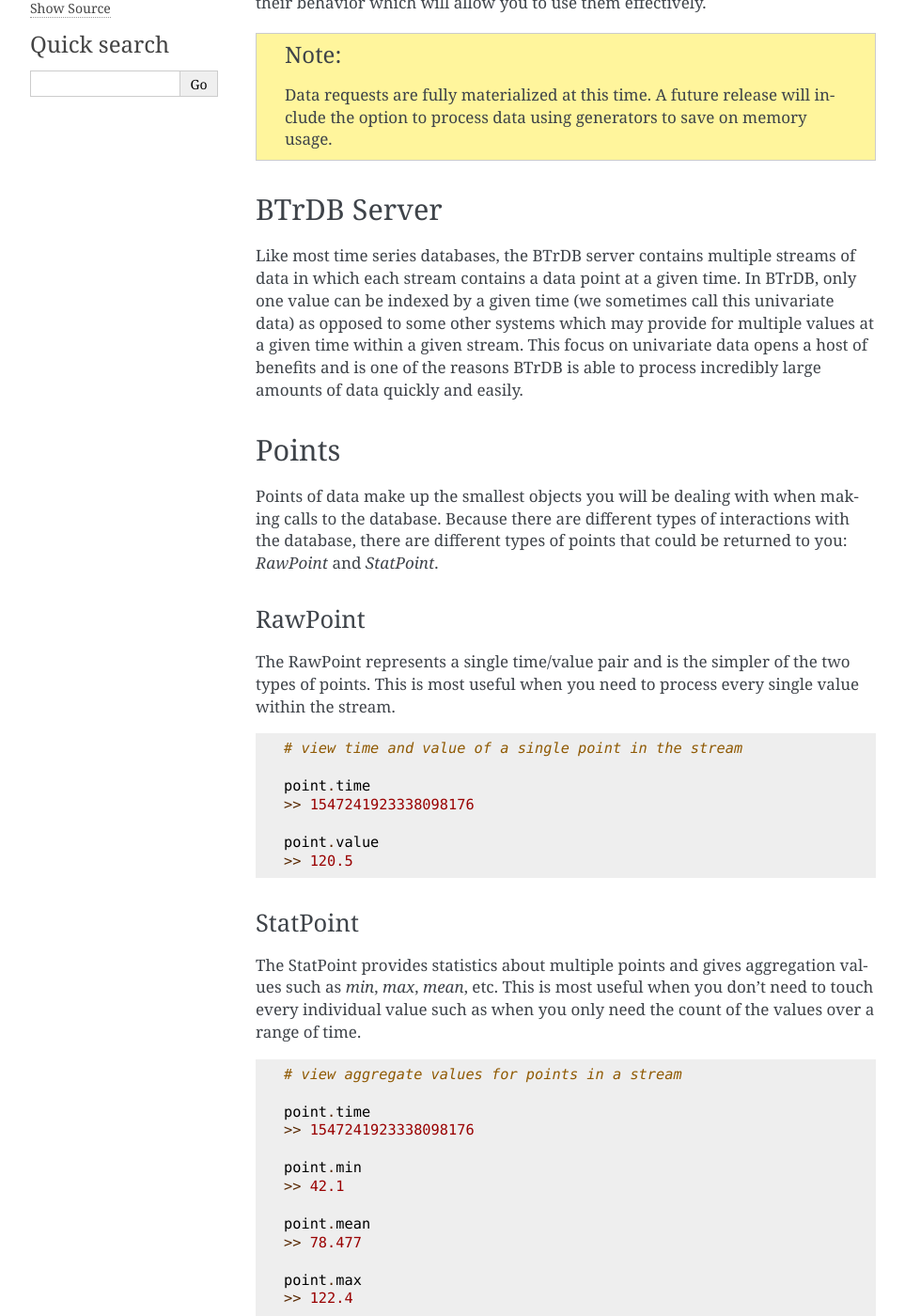
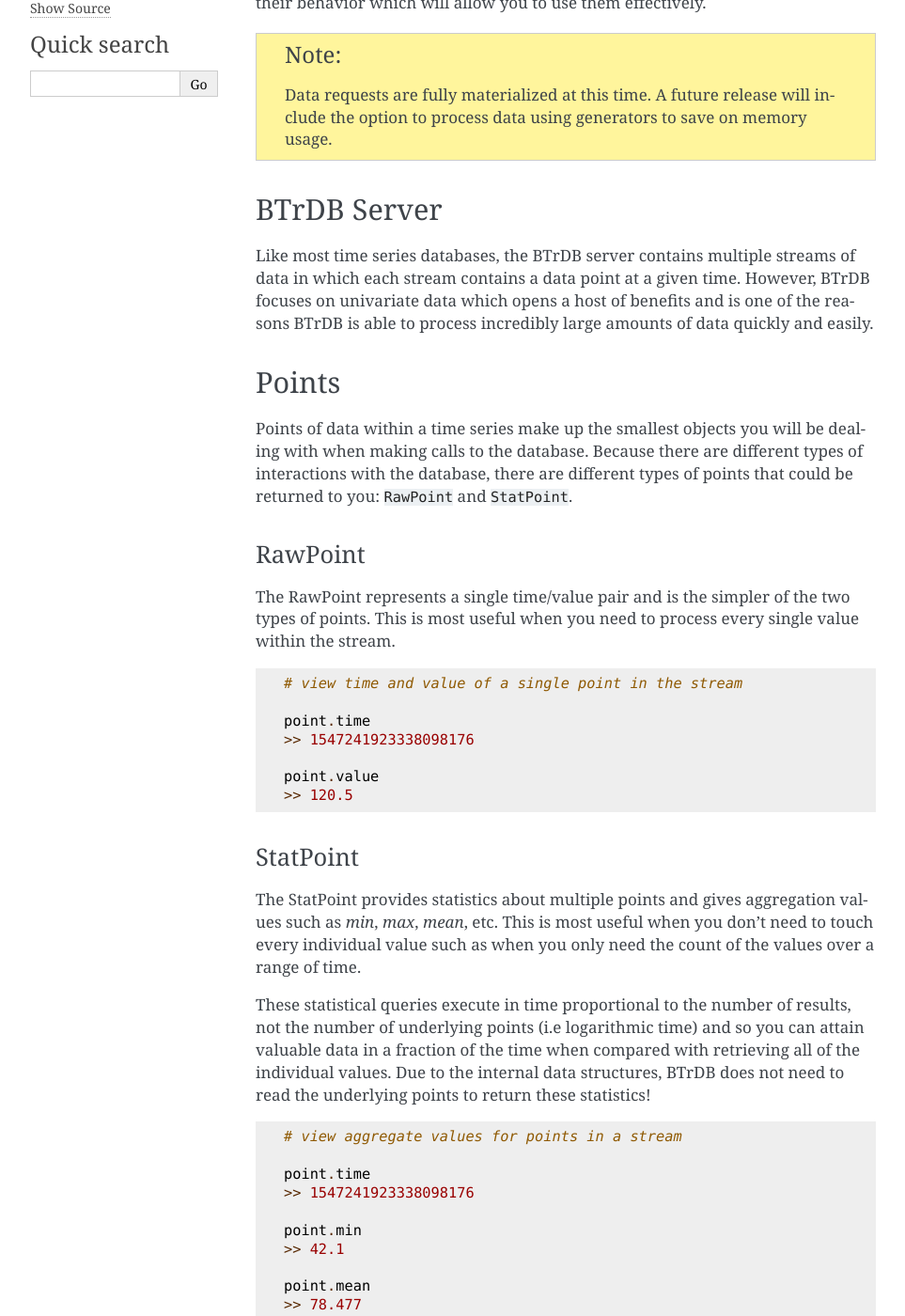
Before and after one commit to BTrDB/btrdb-python, a Sphinx documentation site: the page built from docs/source/concepts.rst, in a window 1280 px wide and 1400 px high, scrolled down 299 px. Shown: the whole window at 94% size, without its empty margins (148-1111 px from the left). Built offline with Sphinx 7.4.7, drawn with Linux system fonts in a browser that asks for light colours; pages that are not in the unit, such as notebooks, are missing from menus.

Commit message:
updates requested from PR review

```diff
--- a/docs/source/concepts.rst
+++ b/docs/source/concepts.rst
@@ -17,20 +17,17 @@ of their behavior which will allow you to use them effectively.
 BTrDB Server
 ------------
 Like most time series databases, the BTrDB server contains multiple streams of
-data in which each stream contains a data point at a given time.  In BTrDB, only
-one value can be indexed by a given time (we sometimes call this univariate
-data) as opposed to some other systems which may provide for multiple values at
-a given time within a given stream.  This focus on univariate data opens a host
-of benefits and is one of the reasons BTrDB is able to process incredibly
-large amounts of data quickly and easily.
-
+data in which each stream contains a data point at a given time.  However,
+BTrDB focuses on univariate data which opens a host of benefits and is one of
+the reasons BTrDB is able to process incredibly large amounts of data quickly
+and easily.
 
 Points
 ------------
-Points of data make up the smallest objects you will be dealing with when making
-calls to the database.  Because there are different types of interactions with
-the database, there are different types of points that could be returned to you:
-`RawPoint` and `StatPoint`.
+Points of data within a time series make up the smallest objects you will be
+dealing with when making calls to the database.  Because there are different
+types of interactions with the database, there are different types of points
+that could be returned to you: :code:`RawPoint` and :code:`StatPoint`.
 
 RawPoint
 ^^^^^^^^^^^^
@@ -54,6 +51,12 @@ The StatPoint provides statistics about multiple points and gives
 aggregation values such as `min`, `max`, `mean`, etc.  This is most useful when you
 don't need to touch every individual value such as when you only need the count
 of the values over a range of time.
+
+These statistical queries execute in time proportional to the number of
+results, not the number of underlying points (i.e logarithmic time) and so you
+can attain valuable data in a fraction of the time when compared with retrieving
+all of the individual values.  Due to the internal data structures, BTrDB does
+not need to read the underlying points to return these statistics!
 
 .. code-block:: python
 
--- a/docs/source/working.rst
+++ b/docs/source/working.rst
@@ -1,7 +1,9 @@
 Working with btrdb
 ====================
 
-Lorem ipsum dolor sit amet, consectetur adipisicing elit, sed do eiusmod tempor incididunt ut labore et dolore magna aliqua. Ut enim ad minim veniam, quis nostrud exercitation ullamco laboris nisi ut aliquip ex ea commodo consequat. Duis aute irure dolor in reprehenderit in voluptate velit esse cillum dolore eu fugiat nulla pariatur. Excepteur sint occaecat cupidatat non proident, sunt in culpa qui officia deserunt mollit anim id est laborum.
+Please review the guided tour linked below to get a better understanding of how
+to interact with the BTrDB database.
+
 
 .. toctree::
   :maxdepth: 2
--- a/docs/source/working/streamsets.rst
+++ b/docs/source/working/streamsets.rst
@@ -133,7 +133,7 @@ used when creating the StreamSet.
 
 
 Transforming to Other Formats
---------------------------------
+-----------------------------
 A number of transformation features have been added so that you can work in the
 tools and APIs you are most comfortable and productive with.  At the moment, we
 support the `numpy` and `pandas` libraries if you have them installed and
@@ -191,7 +191,7 @@ full list of transformation methods available.
 
 
 Serializing Data
-----------------------------
+----------------
 If you would like to save your data to disk for later use or to import into
 another program, we have several options available with more planned in the
 future.
```
Also changed, not shown: 3 other files.
